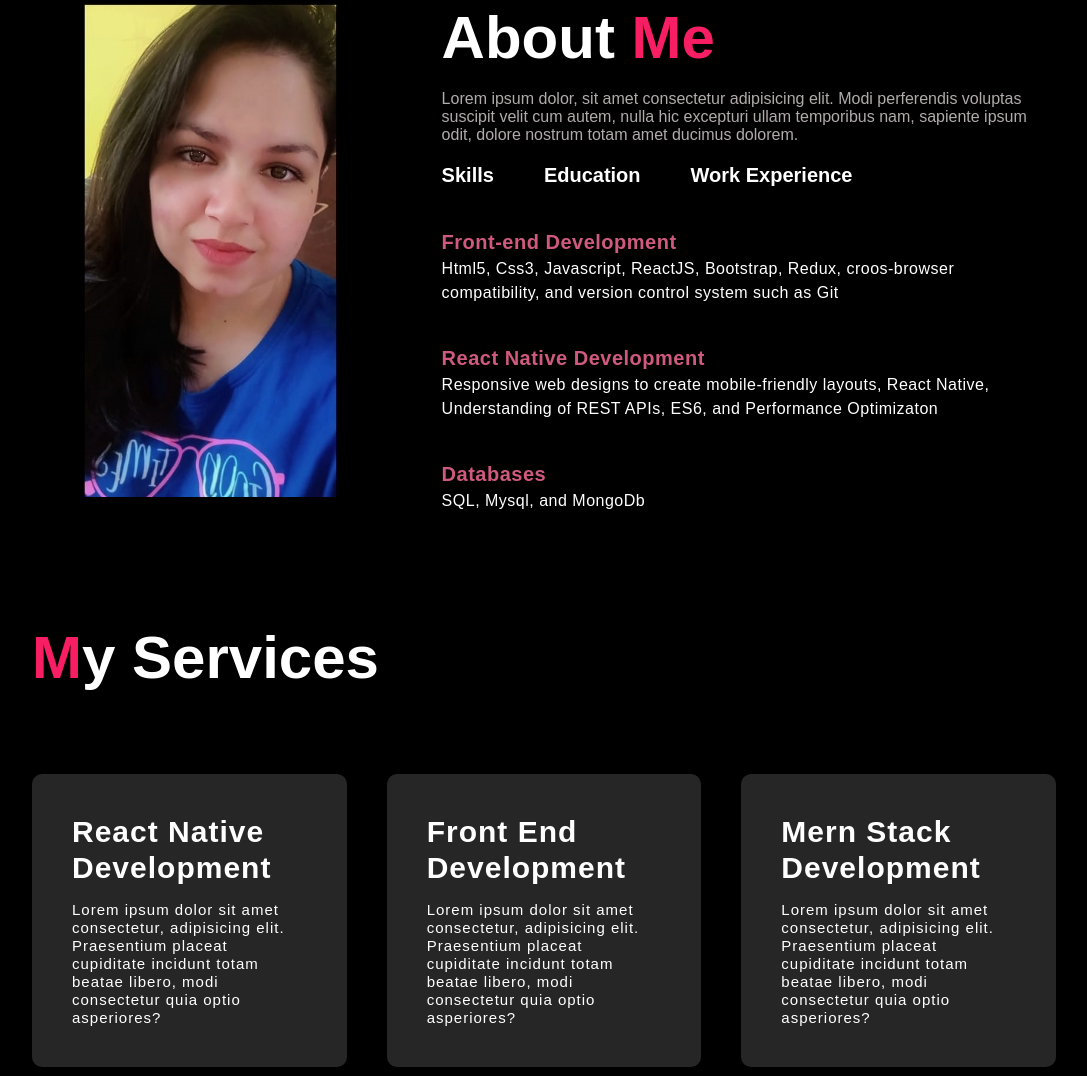
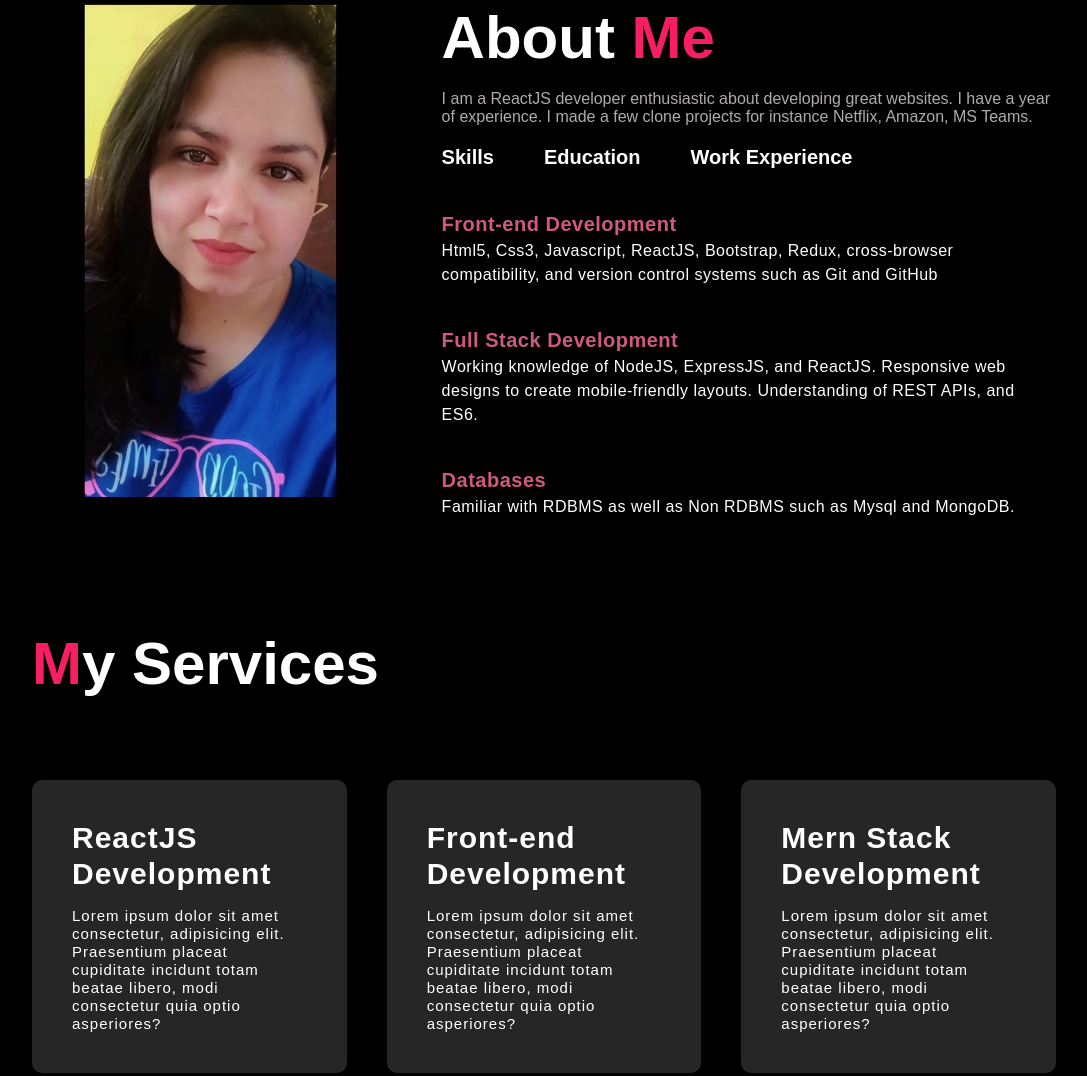
Before and after one commit to radhika403334/Portfolio, a plain HTML site: page index.html in a window 1280 px wide. Shown: the part 857-1933 px from the top of the page, without its empty margins (96-1183 px from the left). Drawn offline with Linux system fonts and the light colour scheme.

Commit message:
Updating small details

```diff
--- a/index.html
+++ b/index.html
@@ -31,11 +31,11 @@
         </nav>
         <div id="head-text">
           <h1 class="cap-text">
-            Hii, <br />
-            my name is <span class="pink">Radhika</span>
+            Welcome, <br />
+            My name is <span class="pink">Radhika</span>
           </h1>
           <br />
-          <p class="grey">I'm a React Native developer</p>
+          <p class="grey">I'm a React JS developer with working knowledge of Mern stack as well as Full Stack development</p>
         </div>
       </div>
     </div>
@@ -53,10 +53,7 @@
             <h1 class="about-title">About <span class="pink">Me</span></h1>
             <br />
             <p class="grey">
-              Lorem ipsum dolor, sit amet consectetur adipisicing elit. Modi
-              perferendis voluptas suscipit velit cum autem, nulla hic excepturi
-              ullam temporibus nam, sapiente ipsum odit, dolore nostrum totam
-              amet ducimus dolorem.
+              I am a ReactJS developer enthusiastic about developing great websites. I have a year of experience. I made a few clone projects for instance Netflix, Amazon, MS Teams.
             </p>
 
             <div class="tab-titles">
@@ -79,21 +76,19 @@
                   <span class="pink-2 big-text">Front-end Development</span>
                   <br />
                   Html5, Css3, Javascript, ReactJS, Bootstrap, Redux,
-                  croos-browser compatibility, and version control system such
-                  as Git
+                  cross-browser compatibility, and version control systems such
+                  as Git and GitHub
                 </li>
                 <br>
                 <li>
-                  <span class="pink-2 big-text"> React Native Development</span>
+                  <span class="pink-2 big-text">Full Stack Development</span>
                   <br />
-                  Responsive web designs to create mobile-friendly layouts,
-                  React Native, Understanding of REST APIs, ES6, and Performance
-                  Optimizaton
+                  Working knowledge of NodeJS, ExpressJS, and ReactJS.
+                  Responsive web designs to create mobile-friendly layouts. Understanding of REST APIs, and ES6.
                 </li>
                 <br>
                 <li>
-                  <span class="pink-2 big-text">Databases</span><br />SQL,
-                  Mysql, and MongoDb
+                  <span class="pink-2 big-text">Databases</span><br />Familiar with RDBMS as well as Non RDBMS such as Mysql and MongoDB.
                 </li>
               </ul>
             </div>
@@ -111,7 +106,7 @@
               <ul>
                 <li class="big-text">ReactJS Developer</li>
                 <li class="big-text">WNS Global Services Private Limited</li>
-                <li class="grey">June 2022 - Feb 2023</li>
+                <li class="grey">Feb 2022 - Feb 2023</li>
                 <li>
                   - I worked on a major project management website for our
                   client. My tasks used to be creating sub components,
@@ -140,7 +135,7 @@
         <h1 class="about-title mb"><span class="pink">M</span>y Services</h1>
         <div class="services-list">
           <div>
-            <h2>React Native Development</h2>
+            <h2>ReactJS Development</h2>
             <p>
               Lorem ipsum dolor sit amet consectetur, adipisicing elit.
               Praesentium placeat cupiditate incidunt totam beatae libero, modi
@@ -148,7 +143,7 @@
             </p>
           </div>
           <div>
-            <h2>Front End Development</h2>
+            <h2>Front-end Development</h2>
             <p>
               Lorem ipsum dolor sit amet consectetur, adipisicing elit.
               Praesentium placeat cupiditate incidunt totam beatae libero, modi
@@ -166,7 +161,7 @@
         </div>
       </div>
     </div>
-    <!-- Work experience -->
+    <!-- Projecs -->
 
     <div id="projects">
       <div class="container">
```
